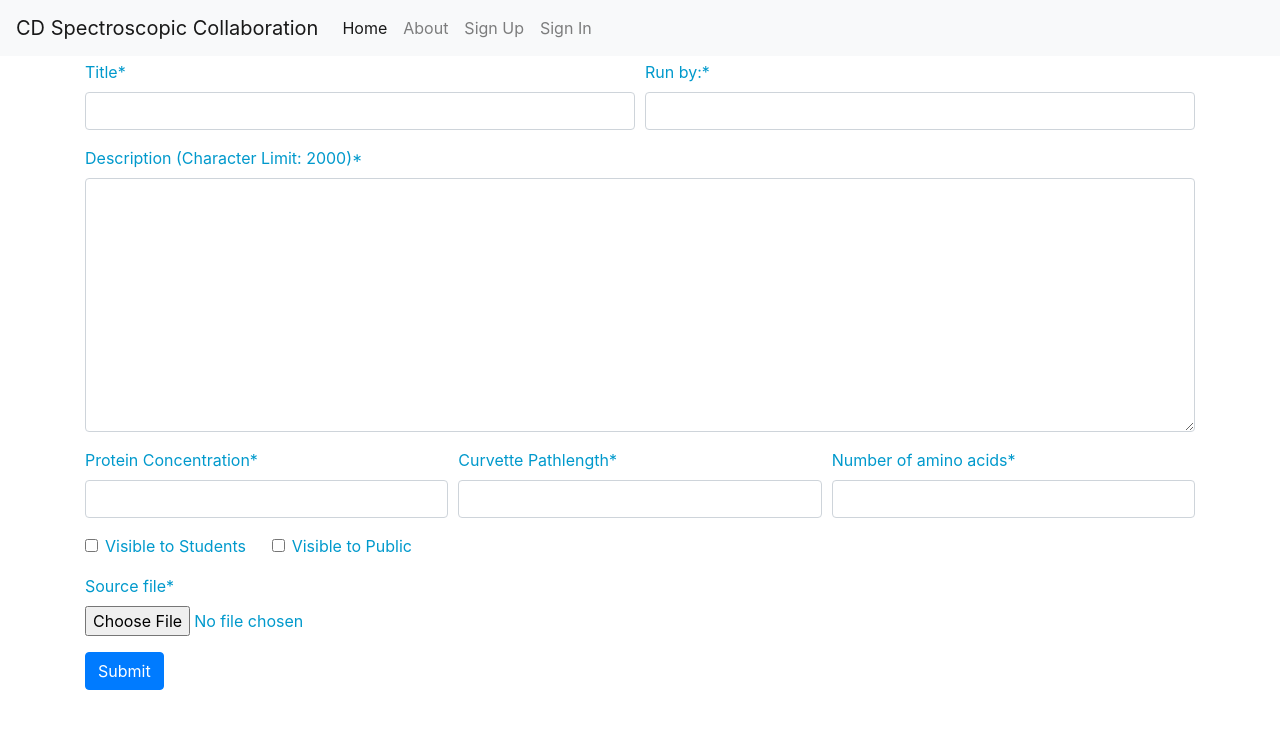
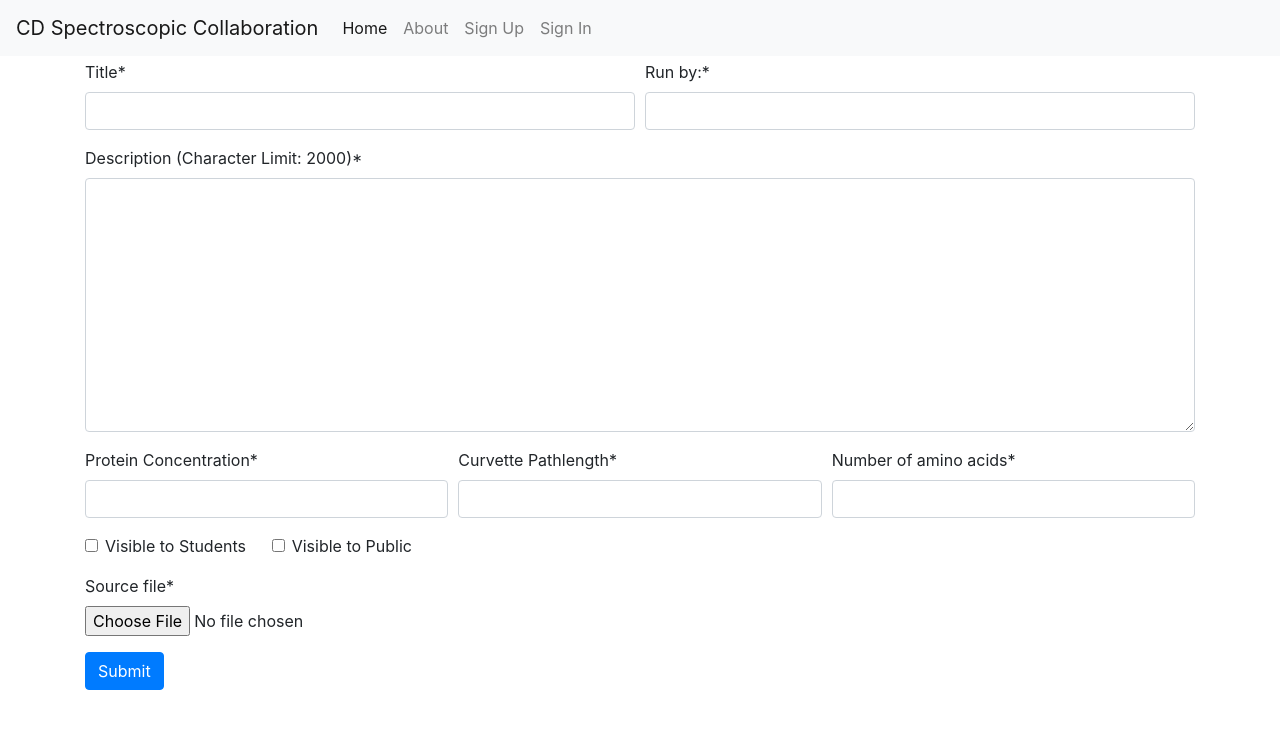
Before and after one commit to swbn1/CDSpecCollab_COSC4012020-FA24, a Django app: page /create/ in a window 1280 px wide. Shown: the top 729 px of the page. Run offline with Django 3.2, Linux system fonts and the light colour scheme; some libraries are stand-ins or nearby versions.

Commit message:
Update project.css

```diff
--- a/cd_spec_viewer_web/cd_spec_viewer_web/static/css/project.css
+++ b/cd_spec_viewer_web/cd_spec_viewer_web/static/css/project.css
@@ -12,7 +12,7 @@
   border-color: #eed3d7;
 }
 
-body{
+p{
     color:black;
     color:#003366;
     color:#336699;
```
